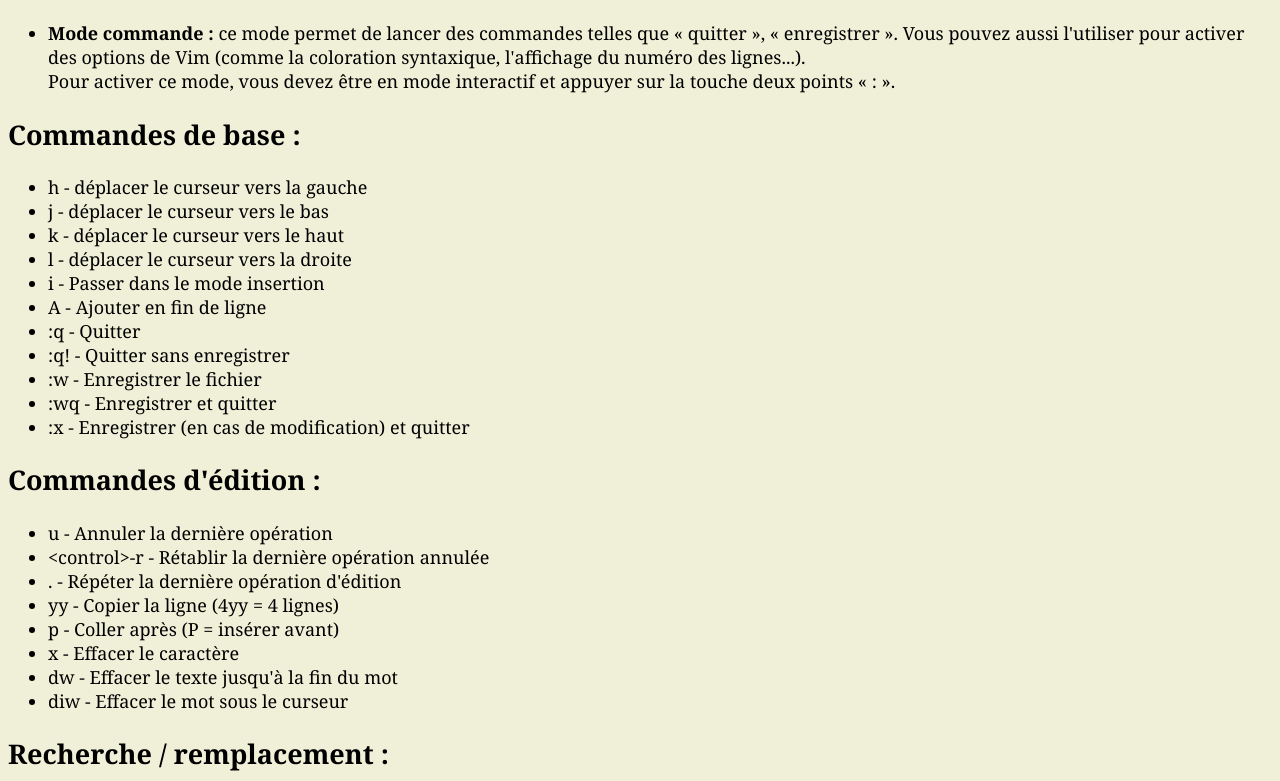
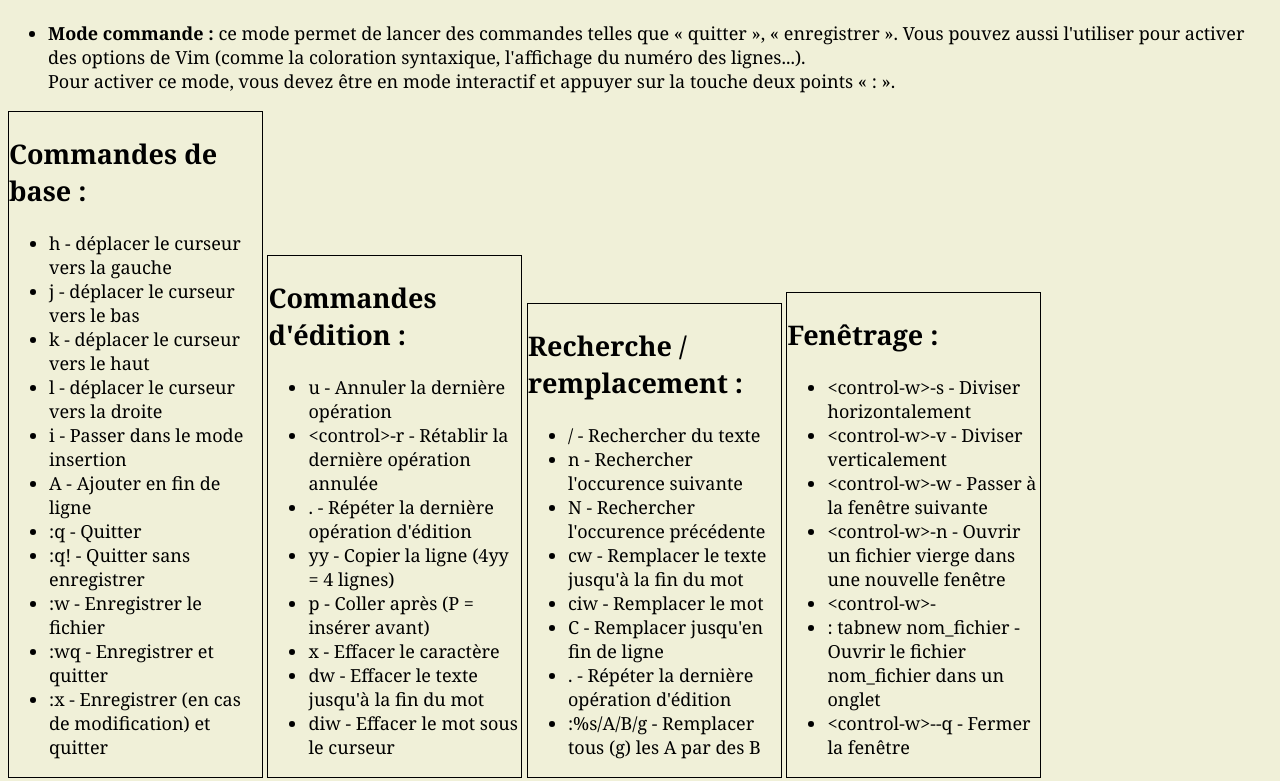
Before and after one commit to yaznet/vim_cheat_sheet, a plain HTML site: page index.html in a window 1280 px wide. Shown: the part 508-1289 px from the top of the page. Drawn offline with Linux system fonts and the light colour scheme.

Commit message:
Add class div

```diff
--- a/index.html
+++ b/index.html
@@ -29,7 +29,7 @@ vimtutor</p>
 	<br /><li><strong>Mode commande : </strong>ce mode permet de lancer des commandes telles que « quitter », « enregistrer ». Vous pouvez aussi l'utiliser pour activer des options de Vim (comme la coloration syntaxique, l'affichage du numéro des lignes...).<br />
 	Pour activer ce mode, vous devez être en mode interactif et appuyer sur la touche deux points « : ».</li>
 </ul>
-<div>
+<div class="base">
 	<h2 id="base">Commandes de base :</h2>
 		<ul>
 			<li>h - déplacer le curseur vers la gauche</li>
@@ -46,7 +46,7 @@ vimtutor</p>
 		</ul>
 </div>
 
-<div>
+<div class="edition">
 	<h2  id="edition">Commandes d'édition :</h2>
 		<ul>
 			<li>u - Annuler la dernière opération</li>
@@ -60,7 +60,7 @@ vimtutor</p>
 		</ul>
 </div>
 
-<div>
+<div class="recherche">
 	<h2 id="recherche">Recherche / remplacement :</h2>
 		<ul>
 			<li>/ - Rechercher du texte</li>
@@ -74,7 +74,7 @@ vimtutor</p>
 		</ul>
 	</div>
 
-<div>
+<div class="fenetrage">
 	<h2 id="fenetrage">Fenêtrage :</h2>
 		<ul>
 			<li>&lt;control-w&gt;-s	- Diviser horizontalement</li>
--- a/style.css
+++ b/style.css
@@ -14,3 +14,9 @@ img {
 h1 {
 	text-align: center;
 }
+
+.base, .edition, .recherche, .fenetrage {
+	display: inline-block;
+	width: 20%;
+    border: 1px solid black;
+}
```
